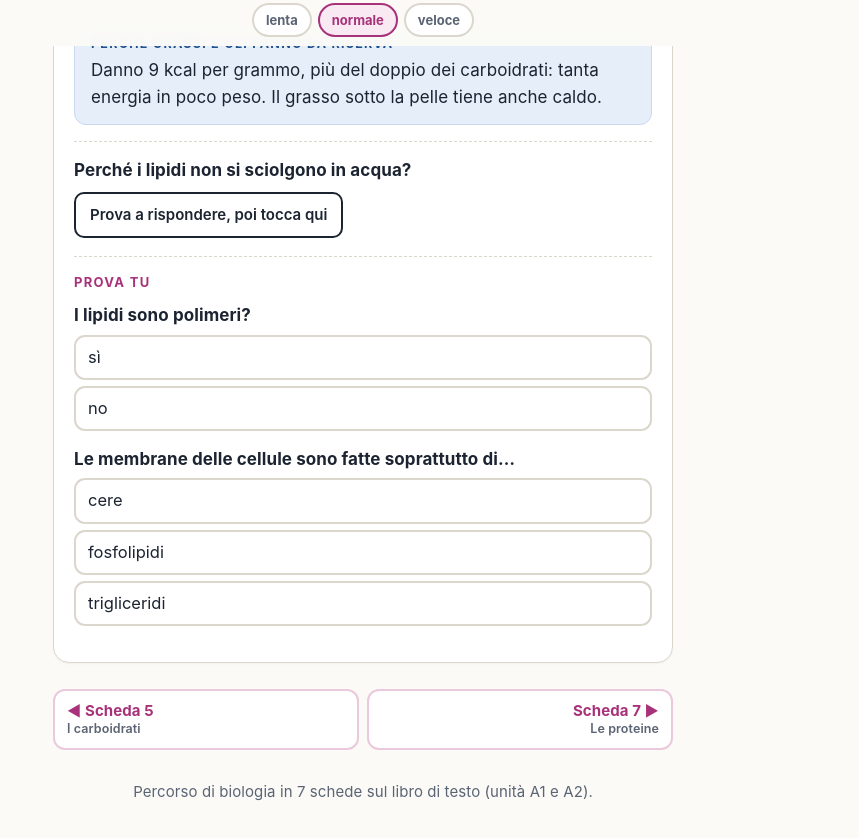
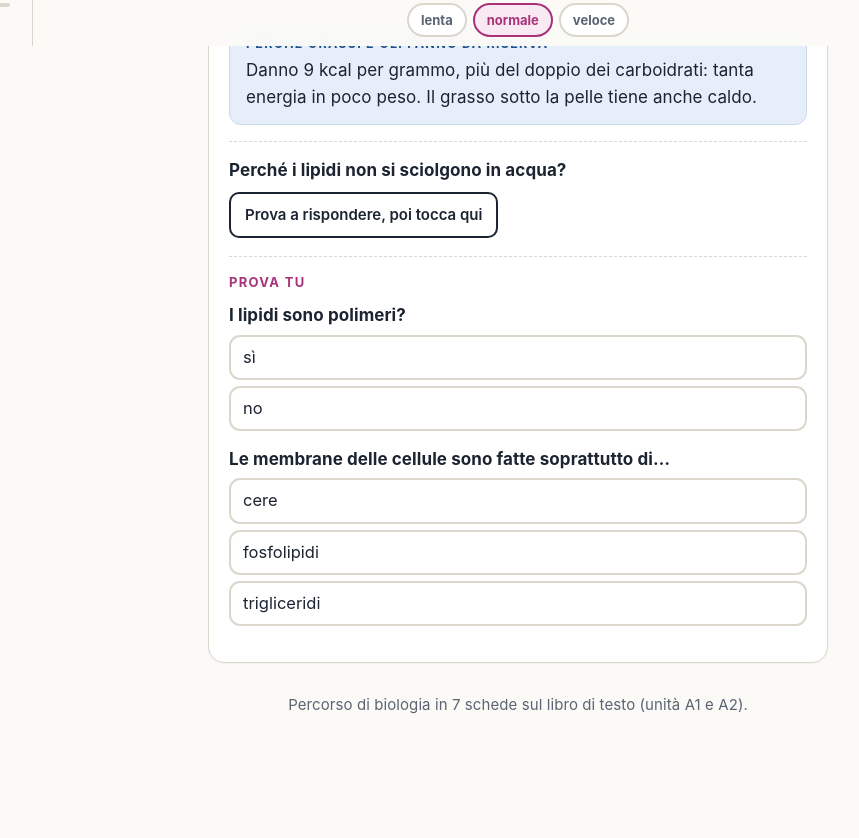
Before and after one commit to denismolaro/Esercizi, a plain HTML site: page schede/26-11-10-bio06-lipidi.html in a window 1280 px wide. Shown: the part 754-1592 px from the top of the page, without its empty margins (277-1136 px from the left). Drawn offline with Linux system fonts and the light colour scheme.

Commit message:
Scienze: albero del percorso a sinistra, tolti i pulsanti tra schede

```diff
--- a/schede/26-11-10-bio06-lipidi.html
+++ b/schede/26-11-10-bio06-lipidi.html
@@ -226,6 +226,7 @@ svg{display:block; width:100%; height:auto; margin:12px 0}
 .fw-t.a{background:#FBE3EF; color:#8E1B55; border:2px solid #E8A9C8}
 .fw-f{font-family:"Times New Roman",Georgia,serif; font-size:30px; text-align:center; margin:4px 0}
 </style>
+<link rel="stylesheet" href="albero.css">
 </head>
 <body>
 <div class="wrap">
@@ -238,7 +239,7 @@ svg{display:block; width:100%; height:auto; margin:12px 0}
 
 <div class="chips" id="chips"></div>
 <div id="stage"></div>
-<nav class="path"><a href="26-11-10-bio05-carboidrati.html">◀ Scheda 5<small>I carboidrati</small></a><a class="nx" href="26-11-10-bio07-proteine.html">Scheda 7 ▶<small>Le proteine</small></a></nav><p class="foot" id="foot">Percorso di biologia in 7 schede sul libro di testo (unità A1 e A2).</p>
+<p class="foot" id="foot">Percorso di biologia in 7 schede sul libro di testo (unità A1 e A2).</p>
 
 </div>
 
@@ -697,5 +698,7 @@ function setRate(r,btn){
   render();
 })();
 </script>
+<script src="percorso.js"></script>
+<script src="albero.js"></script>
 </body>
 </html>
```
